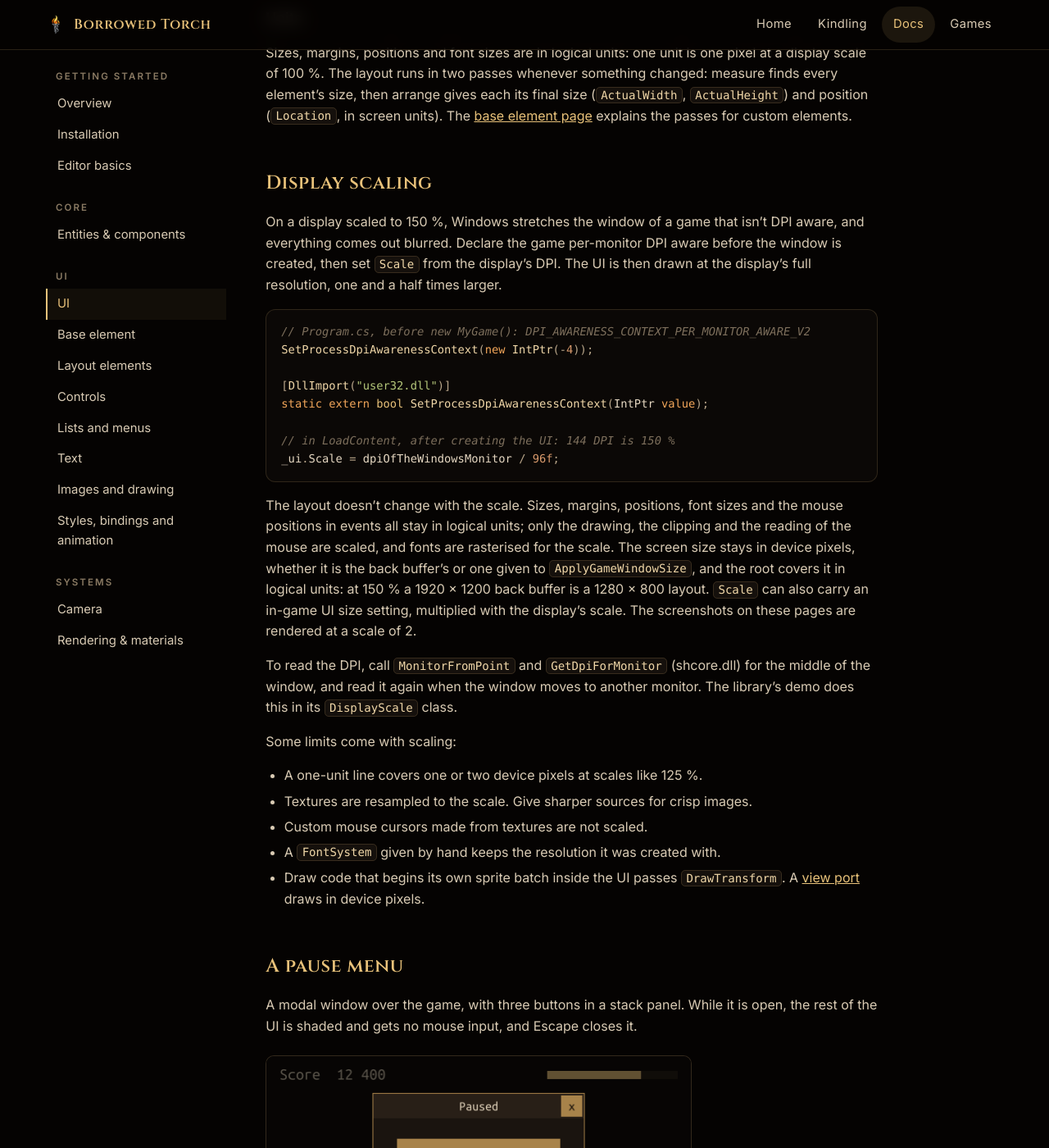
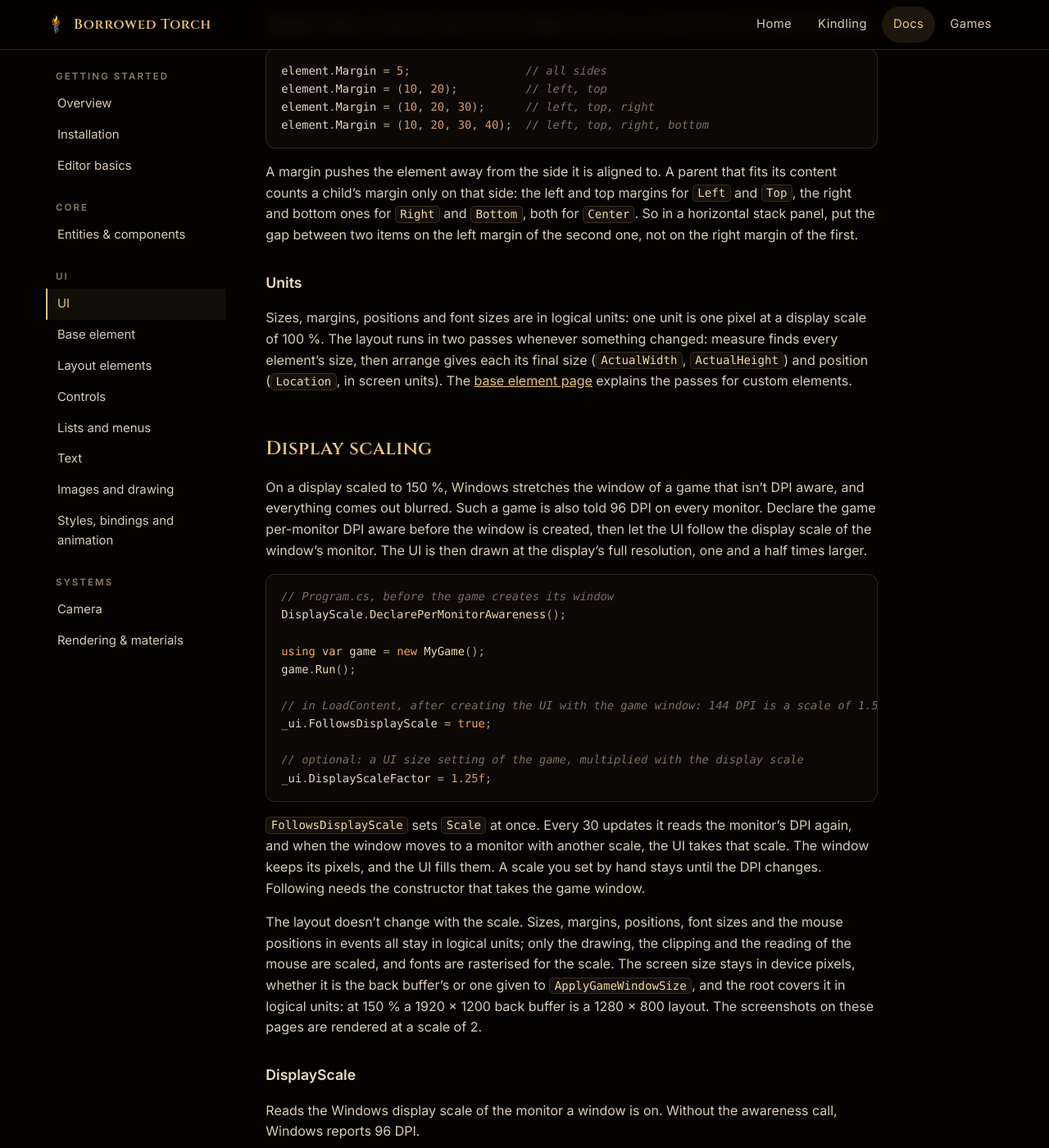
Before and after one commit to Elzianor/borrowedtorch-site, a Jekyll site: the page built from docs/ui.md, in a window 1280 px wide and 1400 px high, scrolled down 9796 px. Shown: the whole window at 82% size. Built offline with Jekyll 4.4.1, drawn with Linux system fonts in a browser that asks for light colours; some of the changed text lies outside the part shown.

Commit message:
Document following the display scale on the UI setup page
The display scaling section shows DisplayScale.DeclarePerMonitorAwareness
and FollowsDisplayScale instead of the P/Invoke placeholder, with a table
for DisplayScale and rows for FollowsDisplayScale and DisplayScaleFactor.

Co-Authored-By: Claude Opus 5.5 <noreply@anthropic.com>

````diff
--- a/docs/ui.md
+++ b/docs/ui.md
@@ -140,6 +140,8 @@ Two cases need more than the window:
 | `FollowsBackBuffer` | Whether the UI takes the back buffer's size by itself, at the start of every `Update`. On by default. Turn it off for a UI drawn into a render target of its own size. Turned on again, it takes the back buffer's size at the next update. |
 | `ApplyGameWindowSize(int width, int height)` | Lays the UI out over a screen size in device pixels. A size of 0, such as a minimised window's, is ignored. With `FollowsBackBuffer` on, the size stays until the back buffer changes. |
 | `Scale` | How large one logical unit is on screen, see [display scaling](#display-scaling). Between `MinScale` (0.25) and `MaxScale` (8). |
+| `FollowsDisplayScale` | Whether `Scale` follows the display scale of the window's monitor, times `DisplayScaleFactor`. Turned on, it sets the scale at once and then follows the window to other monitors. A scale set by hand stays until the DPI changes. Off by default. Needs the window constructor, otherwise turning it on throws. |
+| `DisplayScaleFactor` | What the display scale is multiplied with while following: a UI size setting of the game. 1 by default, a positive number. Set while following, it applies at once. |
 | `DrawTransform` | Read-only. The matrix the UI draws with. Draw code that begins its own sprite batch inside the UI passes it to draw in logical units. |
 | `ExceptionHandler` | Gets the exceptions thrown inside `Update`, `Draw` and the handling of text input. Without a handler they are rethrown. |
 | `AddAnimation(BaseAnimation animation)` | Starts updating an animation, see [animations](/docs/ui-styles/#animations). |
@@ -330,29 +332,45 @@ final size (`ActualWidth`, `ActualHeight`) and position (`Location`, in screen u
 ## Display scaling
 
 On a display scaled to 150 %, Windows stretches the window of a game that isn't DPI aware, and everything comes out
-blurred. Declare the game per-monitor DPI aware before the window is created, then set `Scale` from the display's DPI.
-The UI is then drawn at the display's full resolution, one and a half times larger.
+blurred. Such a game is also told 96 DPI on every monitor. Declare the game per-monitor DPI aware before the window is
+created, then let the UI follow the display scale of the window's monitor. The UI is then drawn at the display's full
+resolution, one and a half times larger.
 
 ```csharp
-// Program.cs, before new MyGame(): DPI_AWARENESS_CONTEXT_PER_MONITOR_AWARE_V2
-SetProcessDpiAwarenessContext(new IntPtr(-4));
+// Program.cs, before the game creates its window
+DisplayScale.DeclarePerMonitorAwareness();
 
-[DllImport("user32.dll")]
-static extern bool SetProcessDpiAwarenessContext(IntPtr value);
+using var game = new MyGame();
+game.Run();
 
-// in LoadContent, after creating the UI: 144 DPI is 150 %
-_ui.Scale = dpiOfTheWindowsMonitor / 96f;
+// in LoadContent, after creating the UI with the game window: 144 DPI is a scale of 1.5
+_ui.FollowsDisplayScale = true;
+
+// optional: a UI size setting of the game, multiplied with the display scale
+_ui.DisplayScaleFactor = 1.25f;
 ```
+
+`FollowsDisplayScale` sets `Scale` at once. Every 30 updates it reads the monitor's DPI again, and when the window moves
+to a monitor with another scale, the UI takes that scale. The window keeps its pixels, and the UI fills them. A scale you
+set by hand stays until the DPI changes. Following needs the constructor that takes the game window.
 
 The layout doesn't change with the scale. Sizes, margins, positions, font sizes and the mouse positions in events
 all stay in logical units; only the drawing, the clipping and the reading of the mouse are scaled, and fonts are
 rasterised for the scale. The screen size stays in device pixels, whether it is the back buffer's or one given to
-`ApplyGameWindowSize`, and the root covers it in logical units: at 150 % a 1920 x 1200 back buffer is a 1280 x 800 layout. `Scale` can also carry an
-in-game UI size setting, multiplied with the display's scale. The screenshots on these pages are rendered at a scale of
-2.
+`ApplyGameWindowSize`, and the root covers it in logical units: at 150 % a 1920 x 1200 back buffer is a 1280 x 800
+layout. The screenshots on these pages are rendered at a scale of 2.
 
-To read the DPI, call `MonitorFromPoint` and `GetDpiForMonitor` (shcore.dll) for the middle of the window, and read it
-again when the window moves to another monitor. The library's demo does this in its `DisplayScale` class.
+### DisplayScale
+
+Reads the Windows display scale of the monitor a window is on. Without the awareness call, Windows reports 96 DPI.
+
+| Member | Description |
+| --- | --- |
+| `DefaultDpi` | 96, the DPI of a monitor at 100 %. |
+| `DeclarePerMonitorAwareness()` | Declares the process per-monitor DPI aware. Call it before the game creates its window. Returns `false` when Windows doesn't accept it: the awareness was declared already, by an application manifest or an earlier call, or Windows is older than Windows 10 1703. |
+| `DpiOf(GameWindow window)` | The DPI of the monitor under the middle of the window's client area. 96 when it can't be read. |
+| `DpiOf(Rectangle screenBounds)` | The same for a rectangle in screen coordinates, using the nearest monitor when none is under it. |
+| `ScaleOf(GameWindow window)` | The display scale as a UI scale: the DPI divided by 96, so 1.5 at 150 %. |
 
 Some limits come with scaling:
 
````
